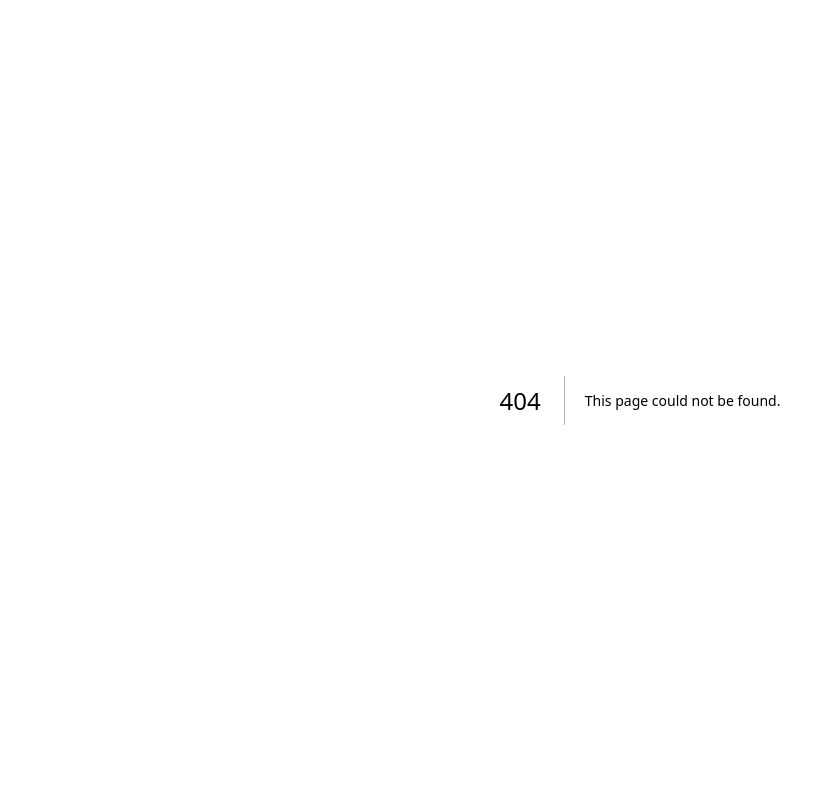
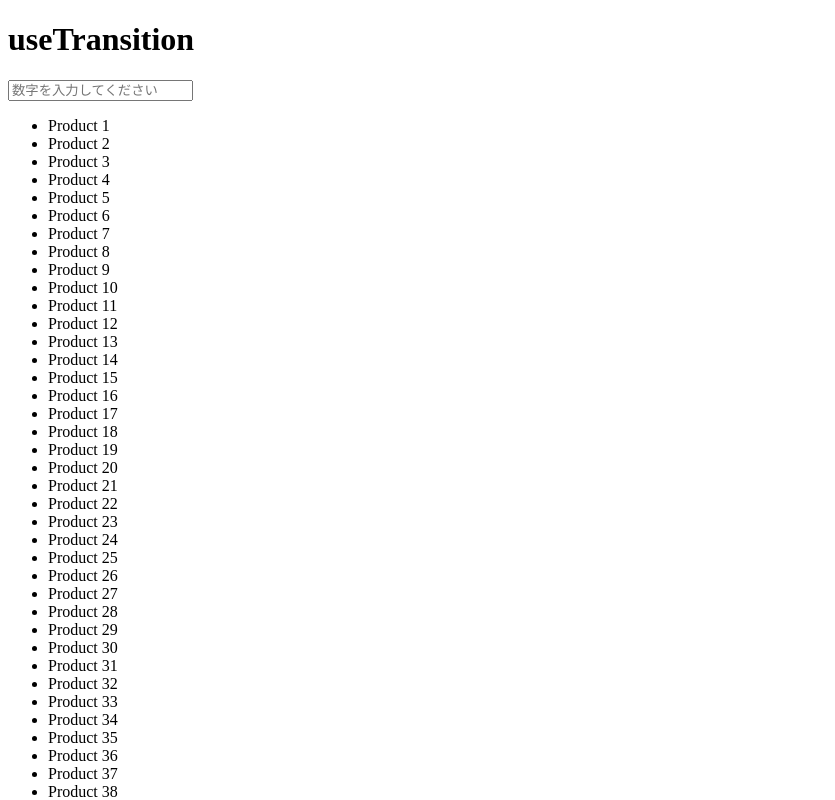
Before and after one commit to RyutoIkeuchi/nextjs13_and_recoil, a Next.js app: page /transition-study in a window 1280 px wide. Before the commit this address had no page. Shown: the top 800 px of the page, without its empty margins (0-835 px from the left). Built offline with nearby package versions, Linux system fonts and the light colour scheme.

Commit message:
useTransitionを試してみる

```diff
--- /dev/null
+++ b/app/transition-study/page.tsx
@@ -0,0 +1,63 @@
+'use client';
+
+import { ChangeEvent, Key, useState, useTransition } from 'react';
+
+const generateProducts = () => {
+	const products = [];
+	for (let i = 0; i < 10000; i++) {
+		products.push(`Product ${i + 1}`);
+	}
+	return products;
+};
+
+const ProductList = ({ products }: { products: string[] }) => {
+	return (
+		<ul>
+			{products.map((product:string, index: Key) => (
+				<li key={index}>{product}</li>
+			))}
+		</ul>
+	);
+};
+
+const dummyProducts = generateProducts();
+
+const filterProducts = (filterWord:string) => {
+	if (!filterWord) {
+		return dummyProducts;
+	}
+
+	return dummyProducts.filter((product) => product.includes(filterWord));
+};
+
+export default function UseTransitionTestPage() {
+	const [isPending, startTransition] = useTransition();
+	const [filterWord, setFilterWord] = useState('');
+
+	const filteredProducts = filterProducts(filterWord);
+
+	const updateFilterHandler = (event:ChangeEvent<HTMLInputElement>) => {
+		startTransition(() => {
+			setFilterWord(event.target.value);
+		});
+	};
+
+	return (
+		<div>
+			<h1>useTransition</h1>
+			<input
+				type="text"
+				placeholder="数字を入力してください"
+				onChange={updateFilterHandler}
+			/>
+			<p>
+				{isPending && (
+					<span>
+						プロダクトをアップデート中・・・
+					</span>
+				)}
+			</p>
+			<ProductList products={filteredProducts} />
+		</div>
+	);
+}
```
